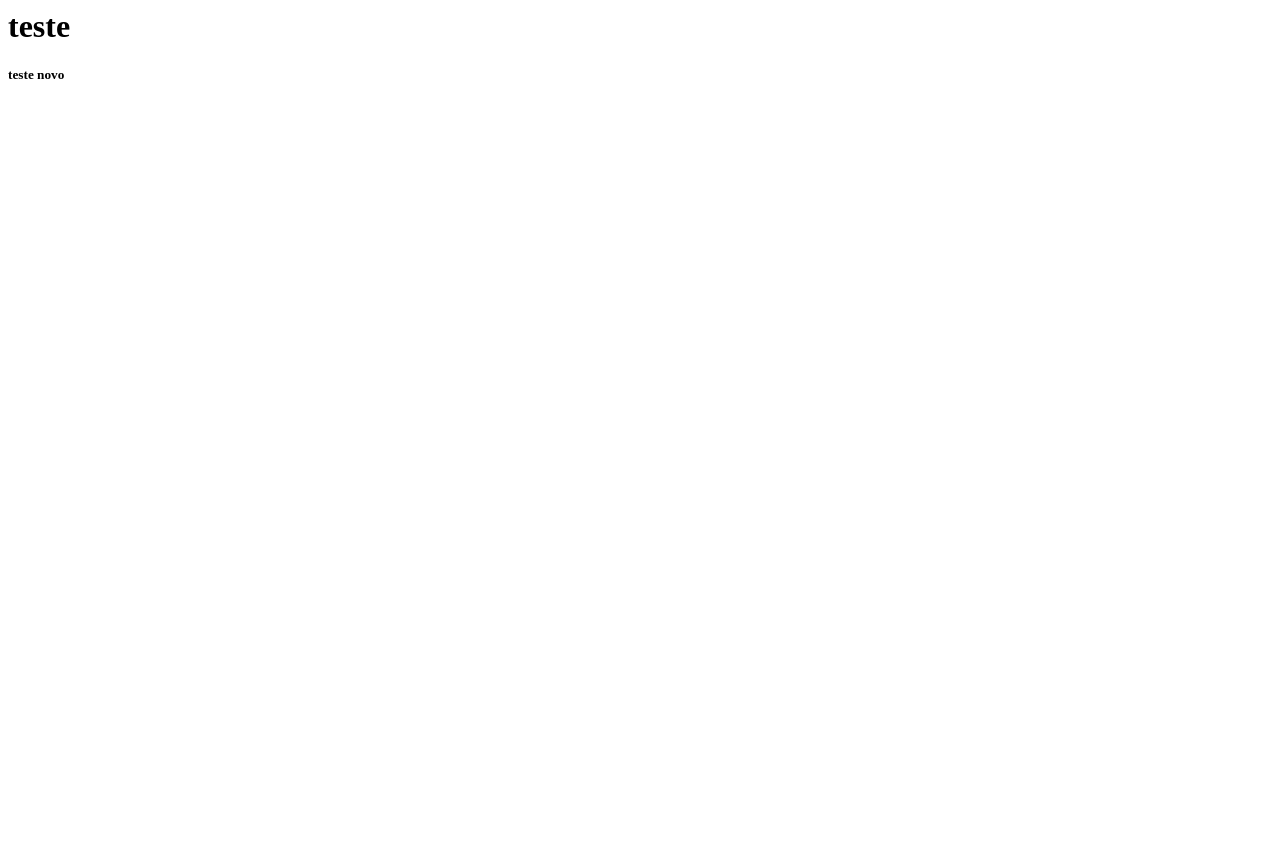
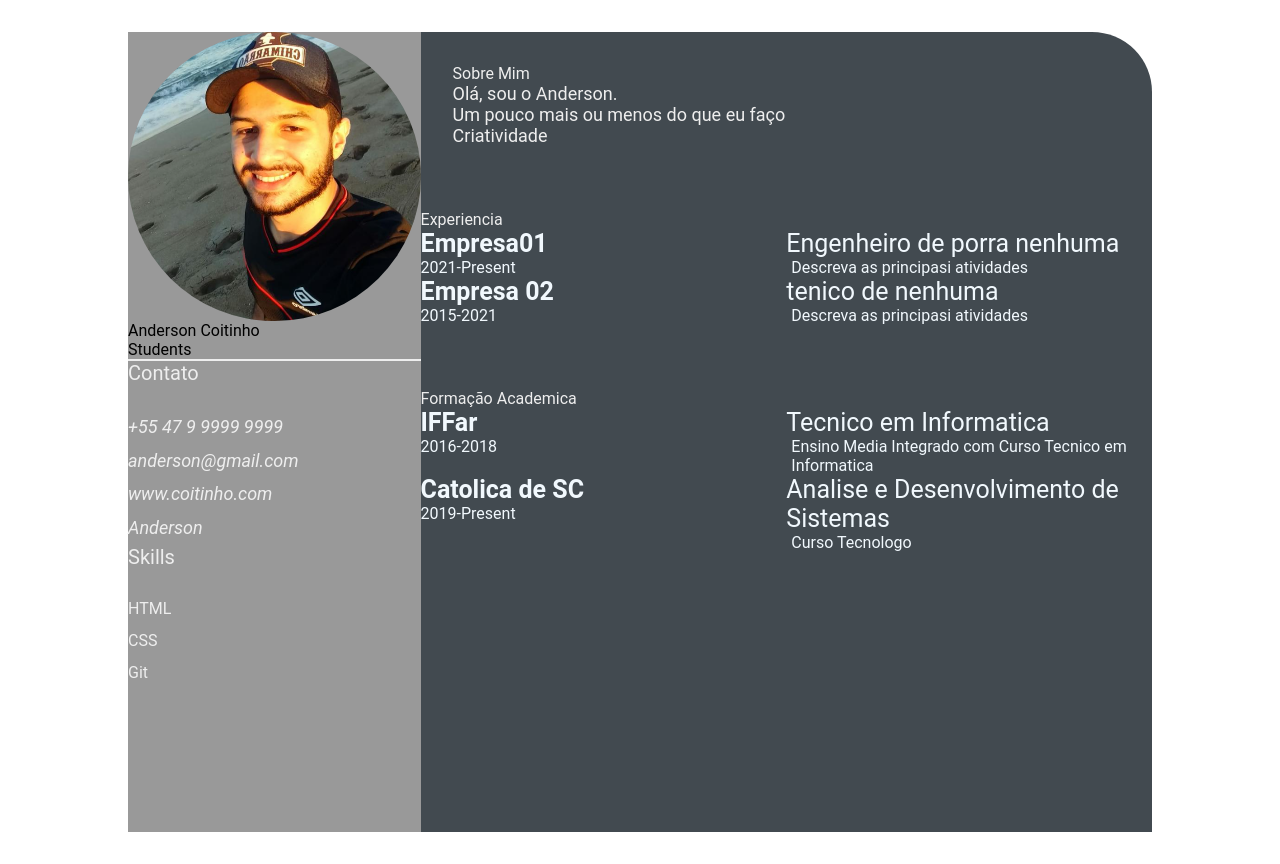
Before and after one commit to Anderson-Coitinho/Anderson-Coitinho.github.io, a plain HTML site: page index.html in a window 1280 px wide. Before the commit the page ends 800 px from the top, so only its background shows below. Drawn offline with Linux system fonts and the light colour scheme.

Commit message:
Aling (#4)
* feature add style_img

* insert newStyle

* add new_style

* insert school

```diff
--- a/index.html
+++ b/index.html
@@ -1,11 +1,105 @@
-<html>
-    <header>
-        <title>
-            Nova pasta aqui
-        </title>
-    </header>
-    <body>
-        <h1>teste</h1>
-        <h5>teste novo</h5>
-    </body>
+<html lang="en">
+
+<head>
+    <meta charset="UTF-8">
+    <meta http-equiv="X-UA-Compatible" content="IE=edge">
+    <meta name="viewport" content="width=device-width, initial-scale=1.0">
+    <link rel="stylesheet" href="style.css">
+    <title>Anderson Coitinho</title>
+</head>
+
+<body>
+    <main class="resume-contents">
+        <section class="left-section">
+            <section class="left-section-content">
+                <div class="profile">
+                    <img class="profile-image" src="img/profile-image.png" alt="Profile Image">
+                    <p>Anderson Coitinho</p>
+                    <p>Students</p>
+                </div>
+                <div class="contact-info">
+                    <p class="left-title">Contato</p>
+                    <ul>
+                        <li><i class="fa fa-phone">+55 47 9 9999 9999</i></li>
+                        <li><i class="fa fa-envelope">anderson@gmail.com</i></li>
+                        <li><i class="fa fa-globe">www.coitinho.com</i></li>
+                        <li><i class="fa fa-github">Anderson</i></li>
+                    </ul>
+                </div>
+                <div class="skills">
+                    <p class="left-title">Skills</p>
+                    <ul>
+                        <li>
+                            <p>HTML</p>
+                        </li>
+                        <li>
+                            <p>CSS</p>
+                        </li>
+                        <li>
+                            <p>Git</p>
+                        </li>
+                    </ul>
+                </div>
+            </section>
+        </section>
+        <section class="right-section">
+            <div class="right-section-contents">
+                <section class="about gap">
+                    <div class="right-title">Sobre Mim</div>
+                    <p class="about-me-contents">
+                        Olá, sou o Anderson.<br>
+                        Um pouco mais ou menos do que eu faço<br>
+                        Criatividade<br>
+                    </p>
+                </section>
+            </div>
+            <section class="experience gap">
+                <div class="right-title">Experiencia</div>
+                <div class="experience-contents">
+                    <div class="exp-left">
+                        <p class="exp-company-name">Empresa01</p>
+                        <p class="exp-time-preiod">2021-Present</p>
+                    </div>
+                    <div class="exp-right">
+                        <p class="exp-position">Engenheiro de porra nenhuma</p>
+                        <p class="exp-desc">
+                            Descreva as principasi atividades
+                        </p>
+                    </div>
+                    <div class="exp-left">
+                        <p class="exp-company-name">Empresa 02</p>
+                        <p class="exp-time-preiod">2015-2021</p>
+                    </div>
+                    <div class="exp-right">
+                        <p class="exp-position">tenico de nenhuma</p>
+                        <p class="exp-desc">
+                            Descreva as principasi atividades
+                        </p>
+                    </div>
+                </div>
+            </section>
+            <section class="education gap">
+                <div class="right-title">Formação Academica</div>
+                <div class="education-contents">
+                    <div class="education-left">
+                        <p class="education-school-name">IFFar</p>
+                        <p class="education-time-period">2016-2018</p>
+                    </div>
+                    <div class="education-right">
+                        <p class="education-subject">Tecnico em Informatica</p>
+                        <p class="education-desc">Ensino Media Integrado com Curso Tecnico em Informatica</p>
+                    </div>
+                    <div class="education-left">
+                        <p class="education-school-name">Catolica de SC</p>
+                        <p class="education-time-period">2019-Present</p>
+                    </div>
+                    <div class="education-right">
+                        <p class="education-subject">Analise e Desenvolvimento de Sistemas</p>
+                        <p class="education-desc">Curso Tecnologo</p>
+                    </div>
+                </div>
+            </section>
+        </section>
+    </main>
+</body>
 </html>
--- /dev/null
+++ b/style.css
@@ -0,0 +1,138 @@
+* {
+    margin: 0;
+    padding: 0;
+    box-sizing: border-box;
+    list-style: none;
+    font-family: 'Roboto', sans-serif;
+}
+
+.resume-contents {
+    min-height: 100vh;
+    width: 80%;
+    margin: 2rem auto;
+    display: grid;
+    grid-template-columns: repeat(7, 1fr);
+}
+
+.left-section {
+    grid-column: span 2;
+    height: 100%;
+    background-color: #999999;
+}
+
+.right-section {
+    grid-column: span 5;
+    height: 100%;
+    background-color: #424a50;
+    border-radius: 0px 60px 0px 0px;
+}
+
+.left-section-contents{
+    padding: 2rem 2rem;
+}
+
+.profile {
+    width: 100%;
+    border-bottom: 2px solid #eeeeee;
+}
+
+.profile .profile-image {
+    width: 100%;
+    border-radius: 100%;
+}
+
+.name {
+    color: #D6DBDF;
+    font-size: 30px;
+    letter-spacing: 2px;
+    text-transform: uppercase;
+}
+
+.profession {
+    color: #eeeeee;
+    font-size: 20px;
+    text-transform: uppercase;
+    text-align: center;
+}
+
+/* .contact-info { border-bottom: 2px solid #1B2631; } */
+.left-title {
+    color: #eeeeee;
+    font-size: 20px;
+}
+
+.contact-info ul {
+    padding-top: 1.5rem;
+}
+
+.contact-info ul li,
+.references ul li {
+    padding: .4rem 0;
+    color: #eeeeee;
+}
+
+.contact-info ul li i,
+.references ul li i {
+    padding-right: 1rem;
+    font-size: 18px;
+    color: #eeeeee;
+}
+
+.skills ul {
+    padding-top: 1.5rem;
+}
+.skills ul li p {
+    padding: .4rem 0;
+    color: #eeeeee;
+}
+
+.right-section-contents {
+    padding: 2rem 2rem;
+}
+
+.right-title {
+    color: #eeeeee;
+}
+
+.gap {
+    padding-bottom: 2rem;
+}
+.about-me-contents {
+    font-size: 18px;
+    color: #eeeeee;
+}
+
+.experience-contents,
+.education-contents,
+.awards-contents {
+    display: grid;
+    grid-template-columns: repeat(2, 1fr);
+    padding-bottom: 2rem;
+    color: #F1F8FD;
+}
+
+.exp-company-name,
+.education-school-name,
+.awards-company-name {
+    font-size: 25px;
+    font-weight: bold;
+}
+
+.exp-time-period,
+.educationp-time-period,
+.awards-time-period {
+    font-size: 18px;
+}
+
+.exp-position,
+.education-subject,
+.awards-name {
+    font-size: 25px;
+}
+
+.exp-desc,
+.education-desc,
+.awards-desc {
+    font-size: 16px;
+    padding-left: 5px;
+}
```
Also changed, not shown: img/profile-image.PNG (added).
